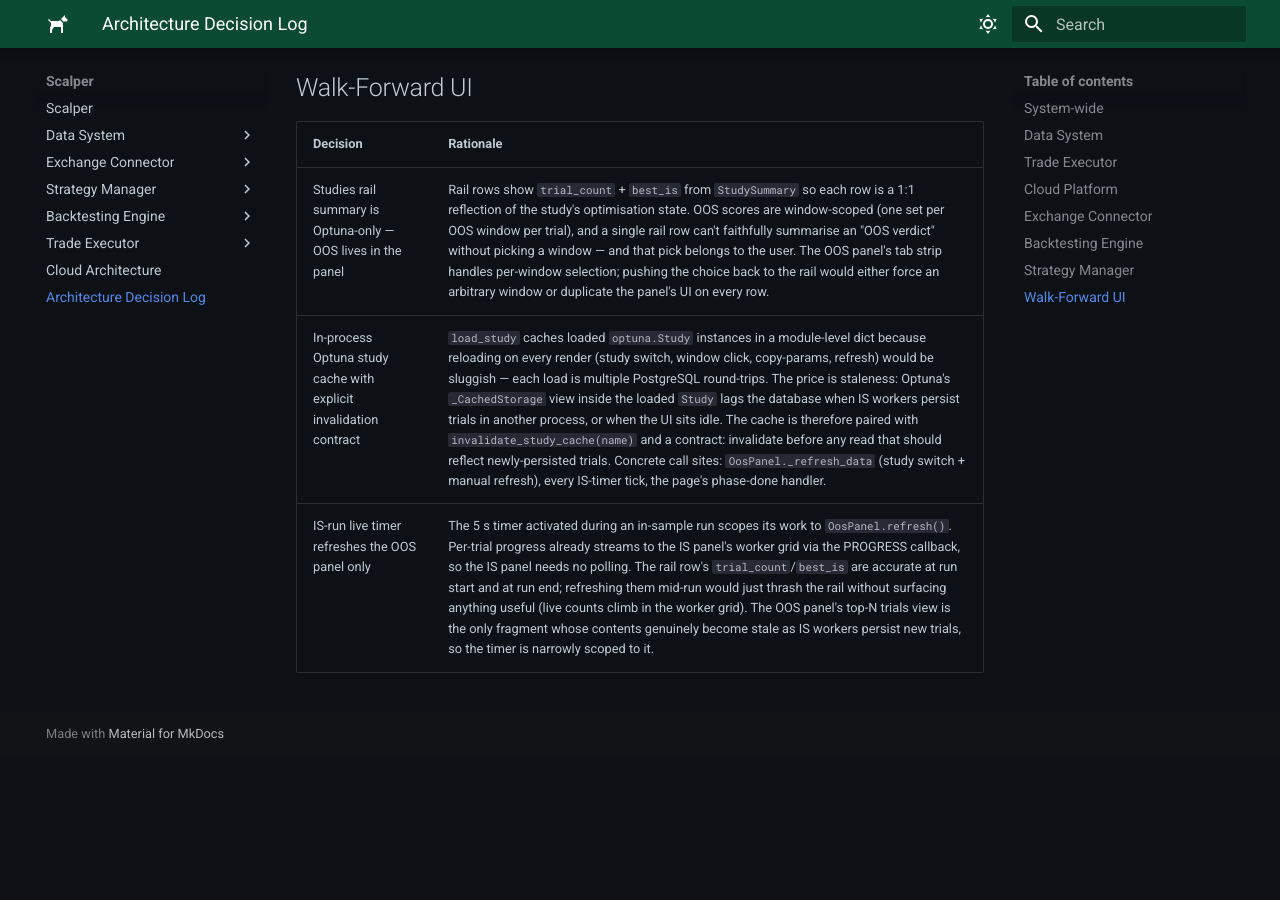
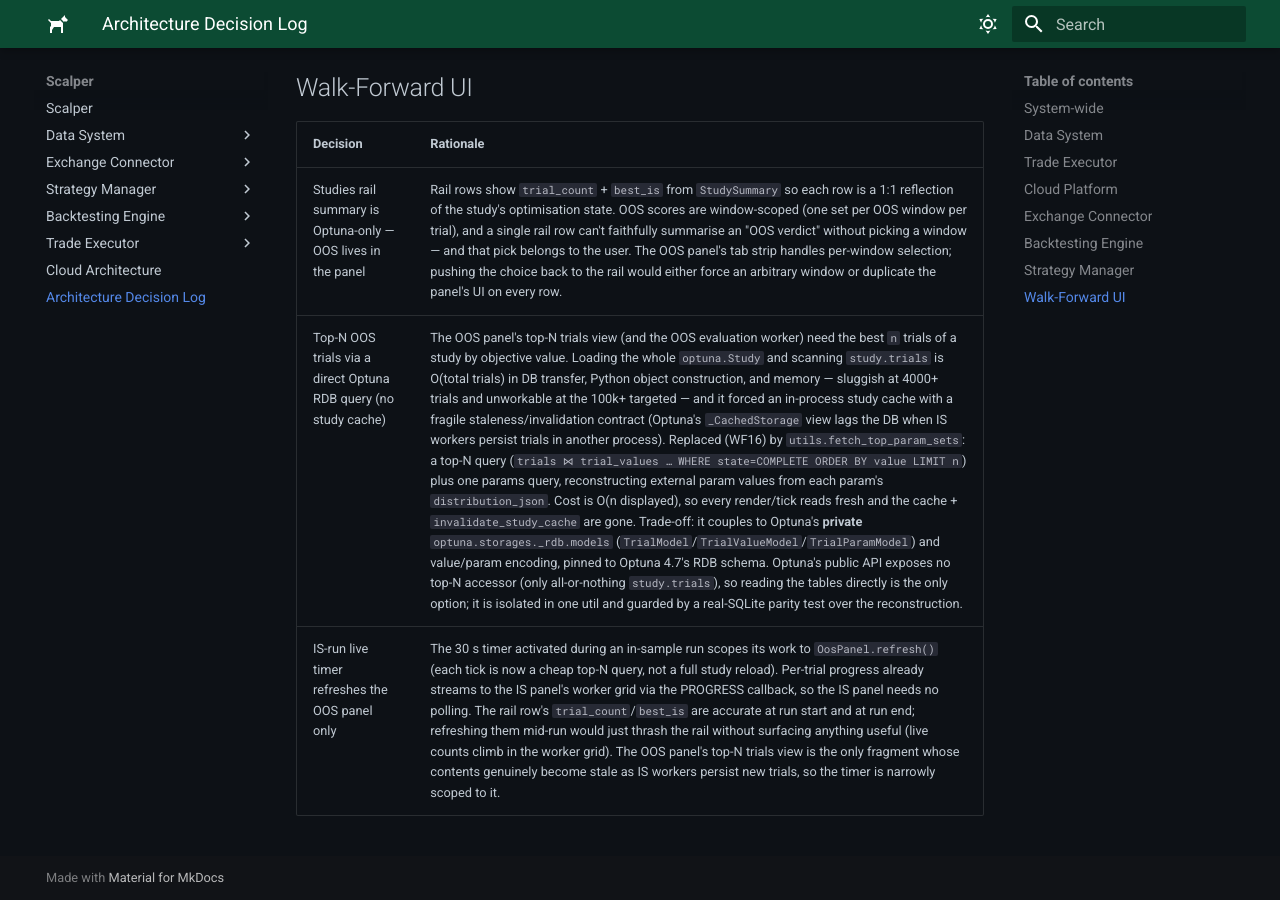
Before and after one commit to Phil-Lord/crypto-scalper, an MkDocs documentation site: the page built from docs/architecture-decision-log.md, in a window 1280 px wide and 900 px high, scrolled down 9252 px. Built offline with MkDocs 1.6.1 and Material for MkDocs 9.7.7, drawn with Linux system fonts in a browser that asks for light colours; before the commit the page ends 10009 px from its top, so only the background shows below that.

Commit message:
DOC: Update ADL

```diff
--- a/docs/architecture-decision-log.md
+++ b/docs/architecture-decision-log.md
@@ -139,5 +139,5 @@ Record decisions here when future-you might ask _"why did I do it this way?"_.
 | Decision                                                          | Rationale                                                                                                                                                                                                                                                                                                                                                                                                                                                                                                                                                                                                                                                                                                     |
 | ----------------------------------------------------------------- | ------------------------------------------------------------------------------------------------------------------------------------------------------------------------------------------------------------------------------------------------------------------------------------------------------------------------------------------------------------------------------------------------------------------------------------------------------------------------------------------------------------------------------------------------------------------------------------------------------------------------------------------------------------------------------------------------------------- |
 | Studies rail summary is Optuna-only — OOS lives in the panel      | Rail rows show `trial_count` + `best_is` from `StudySummary` so each row is a 1:1 reflection of the study's optimisation state. OOS scores are window-scoped (one set per OOS window per trial), and a single rail row can't faithfully summarise an "OOS verdict" without picking a window — and that pick belongs to the user. The OOS panel's tab strip handles per-window selection; pushing the choice back to the rail would either force an arbitrary window or duplicate the panel's UI on every row.                                                                                                                                                                                                 |
-| In-process Optuna study cache with explicit invalidation contract | `load_study` caches loaded `optuna.Study` instances in a module-level dict because reloading on every render (study switch, window click, copy-params, refresh) would be sluggish — each load is multiple PostgreSQL round-trips. The price is staleness: Optuna's `_CachedStorage` view inside the loaded `Study` lags the database when IS workers persist trials in another process, or when the UI sits idle. The cache is therefore paired with `invalidate_study_cache(name)` and a contract: invalidate before any read that should reflect newly-persisted trials. Concrete call sites: `OosPanel._refresh_data` (study switch + manual refresh), every IS-timer tick, the page's phase-done handler. |
-| IS-run live timer refreshes the OOS panel only                    | The 5 s timer activated during an in-sample run scopes its work to `OosPanel.refresh()`. Per-trial progress already streams to the IS panel's worker grid via the PROGRESS callback, so the IS panel needs no polling. The rail row's `trial_count`/`best_is` are accurate at run start and at run end; refreshing them mid-run would just thrash the rail without surfacing anything useful (live counts climb in the worker grid). The OOS panel's top-N trials view is the only fragment whose contents genuinely become stale as IS workers persist new trials, so the timer is narrowly scoped to it.                                                                                                    |
+| Top-N OOS trials via a direct Optuna RDB query (no study cache)   | The OOS panel's top-N trials view (and the OOS evaluation worker) need the best `n` trials of a study by objective value. Loading the whole `optuna.Study` and scanning `study.trials` is O(total trials) in DB transfer, Python object construction, and memory — sluggish at 4000+ trials and unworkable at the 100k+ targeted — and it forced an in-process study cache with a fragile staleness/invalidation contract (Optuna's `_CachedStorage` view lags the DB when IS workers persist trials in another process). Replaced (WF16) by `utils.fetch_top_param_sets`: a top-N query (`trials ⋈ trial_values … WHERE state=COMPLETE ORDER BY value LIMIT n`) plus one params query, reconstructing external param values from each param's `distribution_json`. Cost is O(n displayed), so every render/tick reads fresh and the cache + `invalidate_study_cache` are gone. Trade-off: it couples to Optuna's **private** `optuna.storages._rdb.models` (`TrialModel`/`TrialValueModel`/`TrialParamModel`) and value/param encoding, pinned to Optuna 4.7's RDB schema. Optuna's public API exposes no top-N accessor (only all-or-nothing `study.trials`), so reading the tables directly is the only option; it is isolated in one util and guarded by a real-SQLite parity test over the reconstruction. |
+| IS-run live timer refreshes the OOS panel only                    | The 30 s timer activated during an in-sample run scopes its work to `OosPanel.refresh()` (each tick is now a cheap top-N query, not a full study reload). Per-trial progress already streams to the IS panel's worker grid via the PROGRESS callback, so the IS panel needs no polling. The rail row's `trial_count`/`best_is` are accurate at run start and at run end; refreshing them mid-run would just thrash the rail without surfacing anything useful (live counts climb in the worker grid). The OOS panel's top-N trials view is the only fragment whose contents genuinely become stale as IS workers persist new trials, so the timer is narrowly scoped to it.                                                                                                    |
```
